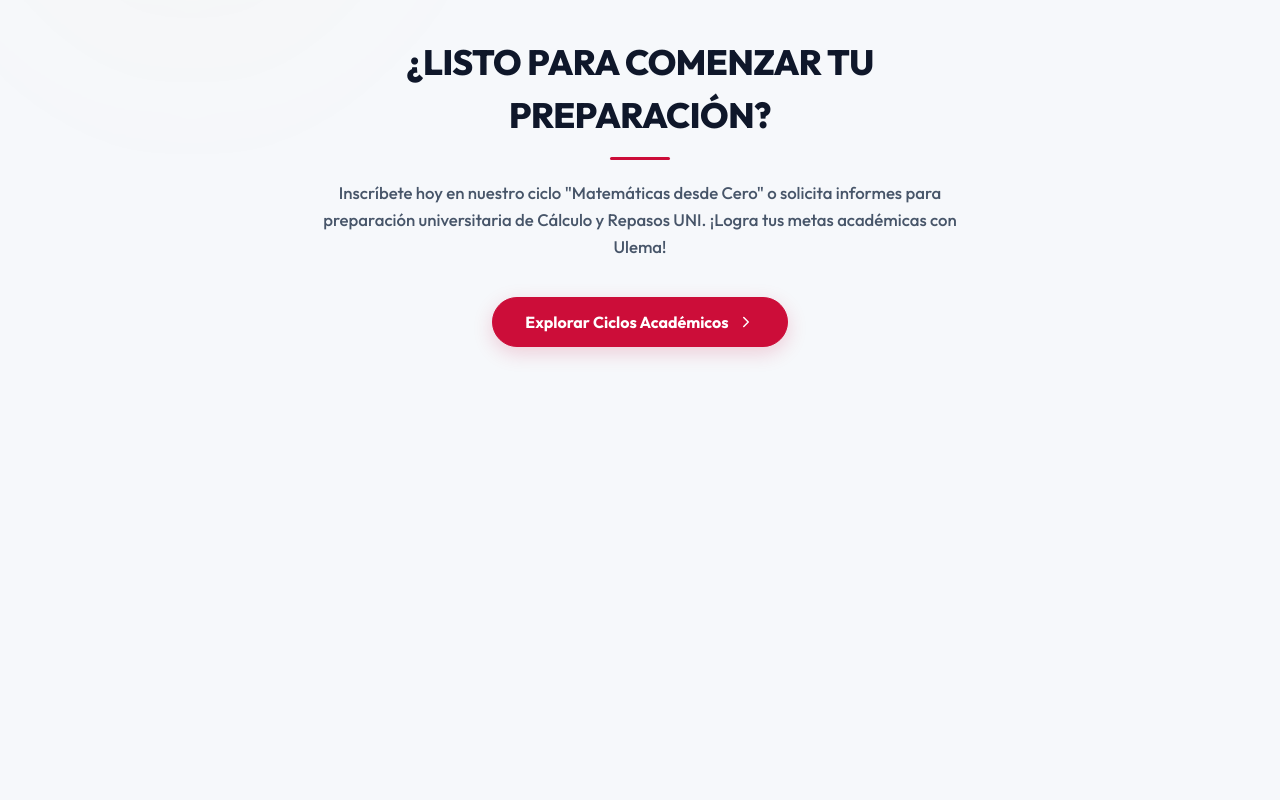
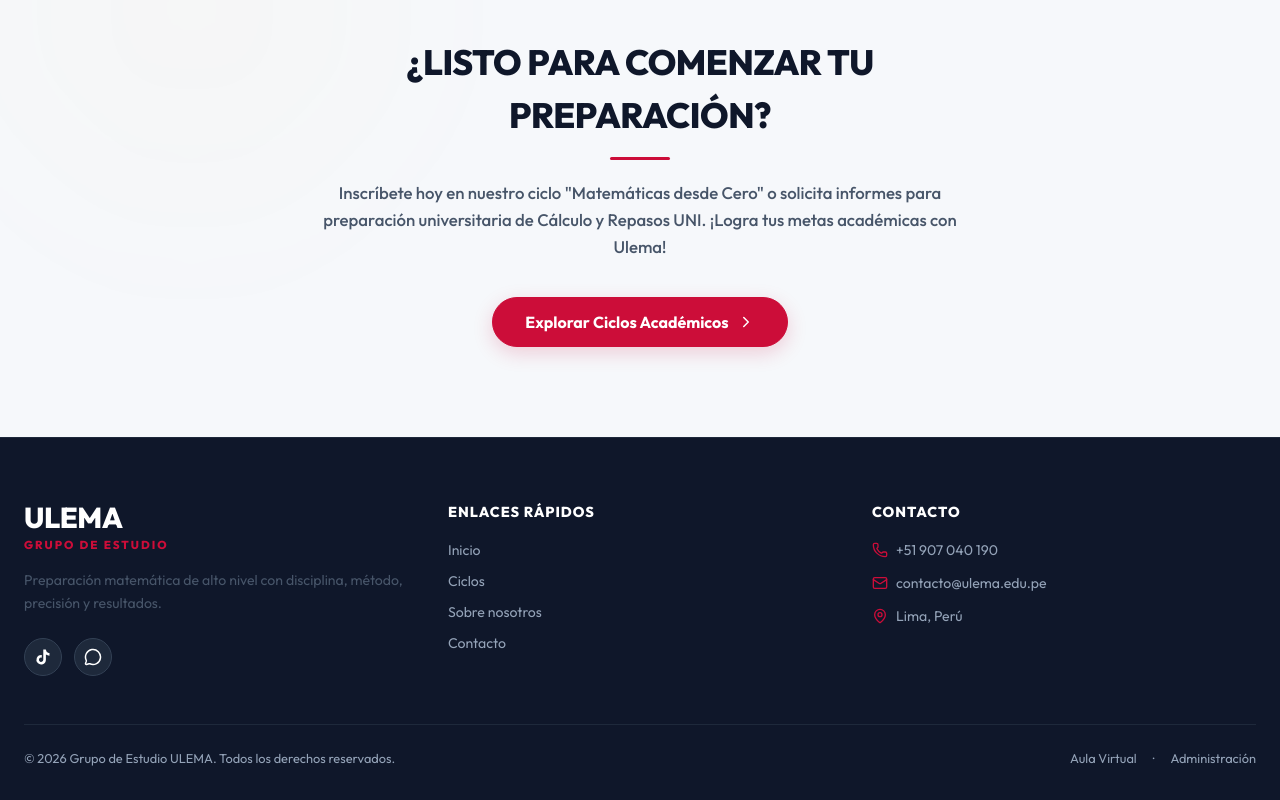
Before and after one commit to dayronsena123/aula_virtual_web, a React (Vite) app: page / in a window 1280 px wide. Shown: the part 1053-1853 px from the top of the page. Before the commit the page ends 1490 px from the top, so only its background shows below. Built offline with nearby package versions, Linux system fonts and the light colour scheme; no server answers.

Commit message:
Creado componente Footer global con enlaces sociales, TikTok e info de contacto e integrado en todas las paginas publicas

```diff
--- /dev/null
+++ b/src/components/Footer.jsx
@@ -0,0 +1,161 @@
+import React from 'react';
+import { Link } from 'react-router-dom';
+import { MessageCircle, Phone, Mail, MapPin } from 'lucide-react';
+
+export default function Footer() {
+  const currentYear = new Date().getFullYear();
+
+  return (
+    <footer style={{
+      backgroundColor: '#0f172a',
+      color: '#94a3b8',
+      padding: '64px 0 32px 0',
+      borderTop: '1px solid #1e293b',
+      fontFamily: 'var(--font-sans)',
+      position: 'relative',
+      zIndex: 10
+    }}>
+      <div className="container">
+        <div style={{
+          display: 'grid',
+          gridTemplateColumns: 'repeat(auto-fit, minmax(220px, 1fr))',
+          gap: '40px',
+          marginBottom: '48px'
+        }}>
+          {/* Logo & Description */}
+          <div style={{ display: 'flex', flexDirection: 'column', gap: '16px' }}>
+            <div>
+              <span style={{ fontSize: '1.8rem', fontWeight: 900, color: '#ffffff', letterSpacing: '-0.5px', lineHeight: 1.1 }}>ULEMA</span>
+              <span style={{ display: 'block', fontSize: '0.72rem', color: 'var(--accent-red)', fontWeight: 800, textTransform: 'uppercase', letterSpacing: '2px', marginTop: '2px' }}>
+                Grupo de Estudio
+              </span>
+            </div>
+            <p style={{ fontSize: '0.88rem', lineHeight: 1.6 }}>
+              Preparación matemática de alto nivel con disciplina, método, precisión y resultados.
+            </p>
+            {/* TikTok and WhatsApp Social Icons */}
+            <div style={{ display: 'flex', gap: '12px', marginTop: '8px' }}>
+              <a
+                href="https://www.tiktok.com/@riudiaq"
+                target="_blank"
+                rel="noopener noreferrer"
+                aria-label="TikTok"
+                style={{
+                  width: '38px',
+                  height: '38px',
+                  borderRadius: '50%',
+                  backgroundColor: '#1e293b',
+                  color: '#ffffff',
+                  display: 'flex',
+                  alignItems: 'center',
+                  justifyContent: 'center',
+                  transition: 'all 0.3s ease',
+                  border: '1px solid #334155'
+                }}
+                onMouseEnter={(e) => {
+                  e.currentTarget.style.backgroundColor = '#cc0d39';
+                  e.currentTarget.style.transform = 'translateY(-3px)';
+                  e.currentTarget.style.boxShadow = '0 8px 20px rgba(204, 13, 57, 0.2)';
+                }}
+                onMouseLeave={(e) => {
+                  e.currentTarget.style.backgroundColor = '#1e293b';
+                  e.currentTarget.style.transform = 'translateY(0)';
+                  e.currentTarget.style.boxShadow = 'none';
+                }}
+              >
+                {/* TikTok Custom SVG */}
+                <svg viewBox="0 0 24 24" width="18" height="18" fill="currentColor">
+                  <path d="M19.59 6.69a4.83 4.83 0 0 1-3.77-4.25V2h-3.45v13.67a2.89 2.89 0 0 1-5.2 1.74 2.89 2.89 0 0 1 2.31-4.64 2.93 2.93 0 0 1 .88.13V9.4a6.84 6.84 0 0 0-1-.05A6.33 6.33 0 0 0 5 20.1a6.34 6.34 0 0 0 10.86-4.43v-7a8.16 8.16 0 0 0 4.77 1.52v-3.4a4.85 4.85 0 0 1-1.04-.1z"/>
+                </svg>
+              </a>
+
+              <a
+                href="https://wa.me/51907040190?text=Hola,%20deseo%20solicitar%20información%20sobre%20los%20ciclos%20del%20Grupo%20de%20Estudio%20ULEMA."
+                target="_blank"
+                rel="noopener noreferrer"
+                aria-label="WhatsApp"
+                style={{
+                  width: '38px',
+                  height: '38px',
+                  borderRadius: '50%',
+                  backgroundColor: '#1e293b',
+                  color: '#ffffff',
+                  display: 'flex',
+                  alignItems: 'center',
+                  justifyContent: 'center',
+                  transition: 'all 0.3s ease',
+                  border: '1px solid #334155'
+                }}
+                onMouseEnter={(e) => {
+                  e.currentTarget.style.backgroundColor = '#25D366';
+                  e.currentTarget.style.transform = 'translateY(-3px)';
+                  e.currentTarget.style.boxShadow = '0 8px 20px rgba(37, 211, 102, 0.2)';
+                }}
+                onMouseLeave={(e) => {
+                  e.currentTarget.style.backgroundColor = '#1e293b';
+                  e.currentTarget.style.transform = 'translateY(0)';
+                  e.currentTarget.style.boxShadow = 'none';
+                }}
+              >
+                <MessageCircle size={18} />
+              </a>
+            </div>
+          </div>
+
+          {/* Quick Links */}
+          <div style={{ display: 'flex', flexDirection: 'column', gap: '16px' }}>
+            <h4 style={{ fontSize: '0.9rem', color: '#ffffff', fontWeight: 800, textTransform: 'uppercase', letterSpacing: '1px' }}>
+              Enlaces Rápidos
+            </h4>
+            <div style={{ display: 'flex', flexDirection: 'column', gap: '10px' }}>
+              <Link to="/" style={{ color: '#94a3b8', textDecoration: 'none', fontSize: '0.88rem', transition: 'color 0.2s' }} onMouseEnter={(e) => e.target.style.color = '#ffffff'} onMouseLeave={(e) => e.target.style.color = '#94a3b8'}>Inicio</Link>
+              <Link to="/ciclos" style={{ color: '#94a3b8', textDecoration: 'none', fontSize: '0.88rem', transition: 'color 0.2s' }} onMouseEnter={(e) => e.target.style.color = '#ffffff'} onMouseLeave={(e) => e.target.style.color = '#94a3b8'}>Ciclos</Link>
+              <Link to="/sobre-nosotros" style={{ color: '#94a3b8', textDecoration: 'none', fontSize: '0.88rem', transition: 'color 0.2s' }} onMouseEnter={(e) => e.target.style.color = '#ffffff'} onMouseLeave={(e) => e.target.style.color = '#94a3b8'}>Sobre nosotros</Link>
+              <Link to="/contacto" style={{ color: '#94a3b8', textDecoration: 'none', fontSize: '0.88rem', transition: 'color 0.2s' }} onMouseEnter={(e) => e.target.style.color = '#ffffff'} onMouseLeave={(e) => e.target.style.color = '#94a3b8'}>Contacto</Link>
+            </div>
+          </div>
+
+          {/* Contact Details */}
+          <div style={{ display: 'flex', flexDirection: 'column', gap: '16px' }}>
+            <h4 style={{ fontSize: '0.9rem', color: '#ffffff', fontWeight: 800, textTransform: 'uppercase', letterSpacing: '1px' }}>
+              Contacto
+            </h4>
+            <div style={{ display: 'flex', flexDirection: 'column', gap: '12px', fontSize: '0.88rem' }}>
+              <div style={{ display: 'flex', alignItems: 'center', gap: '8px' }}>
+                <Phone size={16} color="var(--accent-red)" />
+                <span>+51 907 040 190</span>
+              </div>
+              <div style={{ display: 'flex', alignItems: 'center', gap: '8px' }}>
+                <Mail size={16} color="var(--accent-red)" />
+                <span>contacto@ulema.edu.pe</span>
+              </div>
+              <div style={{ display: 'flex', alignItems: 'center', gap: '8px' }}>
+                <MapPin size={16} color="var(--accent-red)" />
+                <span>Lima, Perú</span>
+              </div>
+            </div>
+          </div>
+        </div>
+
+        {/* Bottom Bar */}
+        <div style={{
+          borderTop: '1px solid #1e293b',
+          paddingTop: '24px',
+          display: 'flex',
+          justifyContent: 'space-between',
+          alignItems: 'center',
+          flexWrap: 'wrap',
+          gap: '16px',
+          fontSize: '0.8rem'
+        }}>
+          <span>&copy; {currentYear} Grupo de Estudio ULEMA. Todos los derechos reservados.</span>
+          <div style={{ display: 'flex', gap: '16px' }}>
+            <Link to="/login" style={{ color: '#94a3b8', textDecoration: 'none', transition: 'color 0.2s' }} onMouseEnter={(e) => e.target.style.color = '#ffffff'} onMouseLeave={(e) => e.target.style.color = '#94a3b8'}>Aula Virtual</Link>
+            <span>&middot;</span>
+            <Link to="/login?admin=true" style={{ color: '#94a3b8', textDecoration: 'none', transition: 'color 0.2s' }} onMouseEnter={(e) => e.target.style.color = '#ffffff'} onMouseLeave={(e) => e.target.style.color = '#94a3b8'}>Administración</Link>
+          </div>
+        </div>
+      </div>
+    </footer>
+  );
+}
--- a/src/pages/AboutPage.jsx
+++ b/src/pages/AboutPage.jsx
@@ -1,5 +1,6 @@
 import React, { useEffect, useRef } from 'react';
 import Navbar from '../components/Navbar';
+import Footer from '../components/Footer';
 
 function useScrollReveal() {
   const ref = useRef(null);
@@ -133,6 +134,8 @@
           </div>
         </div>
       </section>
+
+      <Footer />
     </div>
   );
 }
--- a/src/pages/ContactPage.jsx
+++ b/src/pages/ContactPage.jsx
@@ -1,6 +1,7 @@
 import React, { useEffect, useRef } from 'react';
 import { Phone, Mail, MapPin, MessageCircle } from 'lucide-react';
 import Navbar from '../components/Navbar';
+import Footer from '../components/Footer';
 
 function useScrollReveal() {
   const ref = useRef(null);
@@ -145,6 +146,8 @@
           </div>
         </div>
       </section>
+
+      <Footer />
     </div>
   );
 }
--- a/src/pages/CyclesPage.jsx
+++ b/src/pages/CyclesPage.jsx
@@ -2,6 +2,7 @@
 import { useNavigate } from 'react-router-dom';
 import { BookOpen, CheckCircle2, MessageCircle, ChevronRight, Search } from 'lucide-react';
 import Navbar from '../components/Navbar';
+import Footer from '../components/Footer';
 
 function useScrollReveal() {
   const ref = useRef(null);
@@ -343,6 +344,8 @@
           </div>
         </div>
       </section>
+
+      <Footer />
     </div>
   );
 }
--- a/src/pages/LandingPage.jsx
+++ b/src/pages/LandingPage.jsx
@@ -2,6 +2,7 @@
 import { useNavigate } from 'react-router-dom';
 import { ChevronRight, MessageCircle, ArrowRight } from 'lucide-react';
 import Navbar from '../components/Navbar';
+import Footer from '../components/Footer';
 
 function useScrollReveal() {
   const ref = useRef(null);
@@ -188,6 +189,8 @@
           </div>
         </div>
       </section>
+
+      <Footer />
     </div>
   );
 }
```
